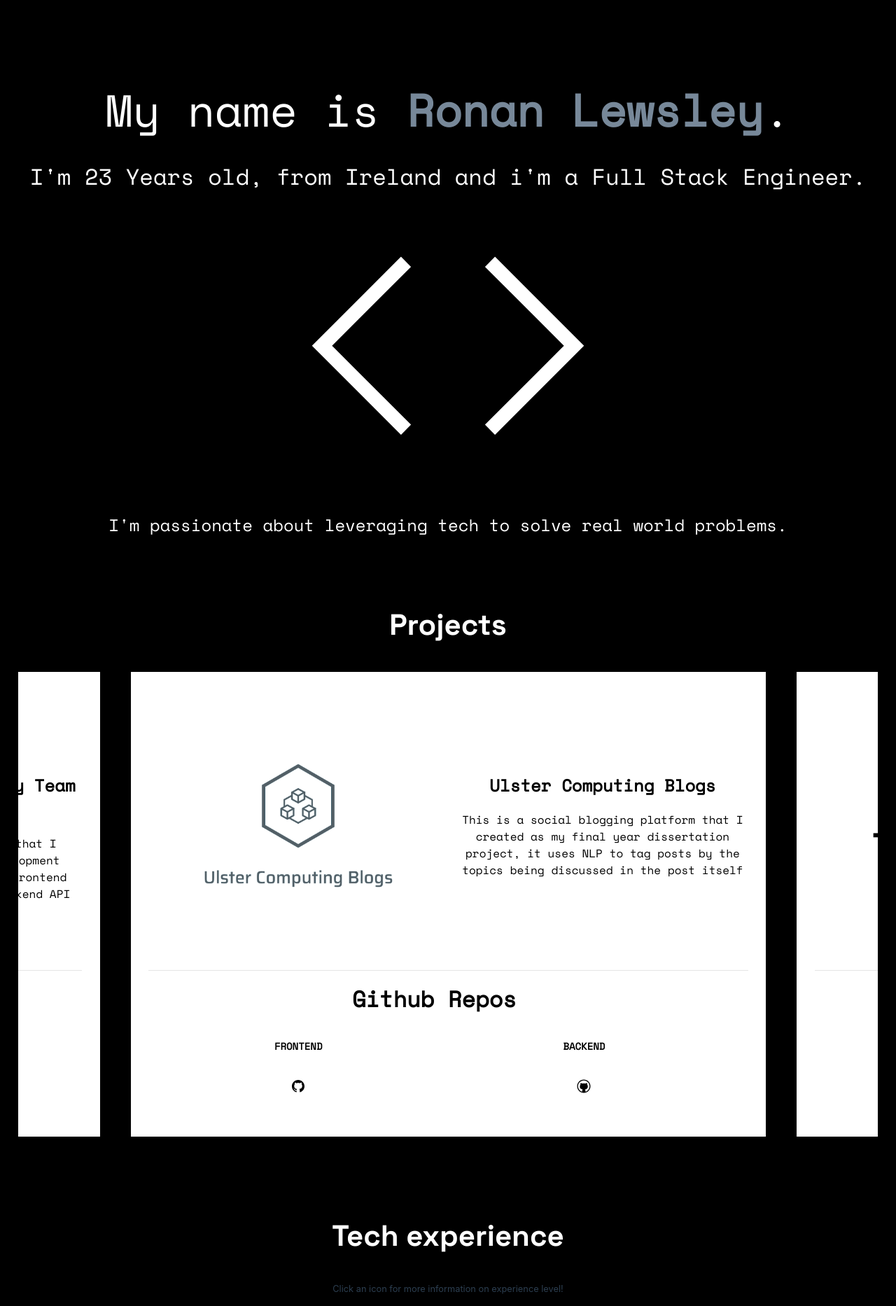
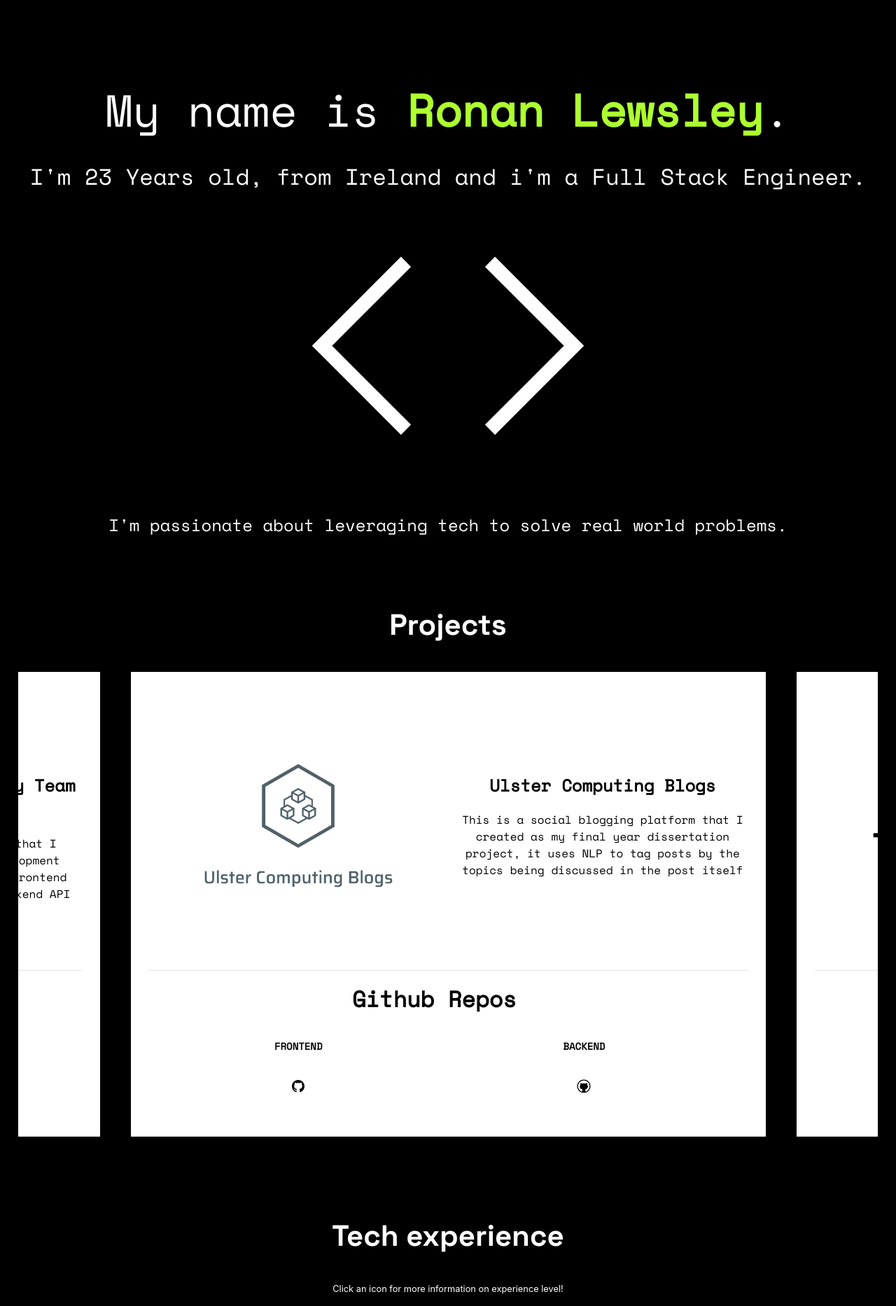
Before and after one commit to lewsley-r/portfolio-prod, a Vue app: page / in a window 1280 px wide. Shown: the part 94-1960 px from the top of the page at 70% size. Built offline with nearby package versions, Linux system fonts and the light colour scheme; grey boxes are pictures that could not be loaded.

Commit message:
Updated CSS on landing page

```diff
--- a/src/components/LogoBlock.vue
+++ b/src/components/LogoBlock.vue
@@ -180,6 +180,10 @@ export default {
 li {
   font-family: "Space Mono", monospace;
 }
+
+small{
+  color: white;
+}
 .techLogo {
   height: 10vh;
   margin: 2vh;
--- a/src/components/MainHomeBlock.vue
+++ b/src/components/MainHomeBlock.vue
@@ -1,6 +1,6 @@
 <template>
   <div id="main-home-block">
-    <h3 class="code-font uk-heading-medium">My name is <span id="name">Ronan Lewsley</span>.</h3>
+    <h3 class="code-font uk-heading-medium">My name is <span uk-scrollspy="cls:uk-animation-fade" id="name">Ronan Lewsley</span>.</h3>
     <h2 class="about-text code-font">I'm 23 Years old, from Ireland and i'm a Full Stack Engineer.</h2>
     <span uk-icon="icon: code; ratio: 20"></span>
     <h3 class="code-font" card>
@@ -26,7 +26,7 @@ export default {};
 
 #name{
   font-weight: 900;
-  color: lightslategrey;
+  color: greenyellow;
 }
 
 </style>
```
Also changed, not shown: src/components/CertBlock.vue (added, +15 -0 lines), src/assets/mta-database-fundamentals-certified-2018.png (added), src/assets/mta-security-fundamentals-certified-2019.png (added).
